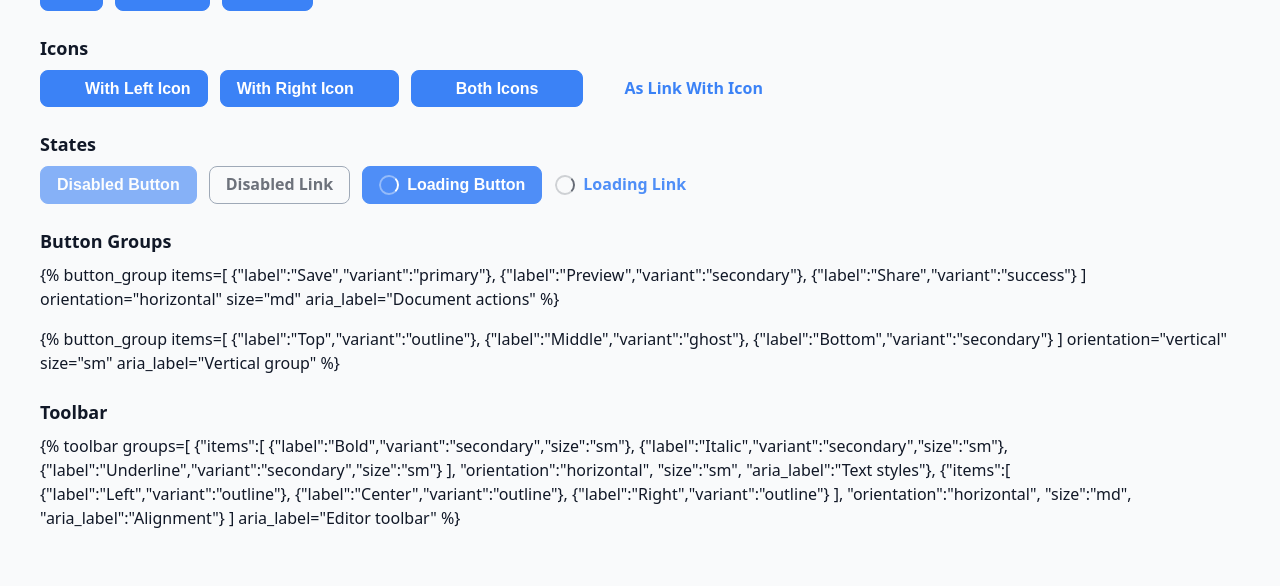
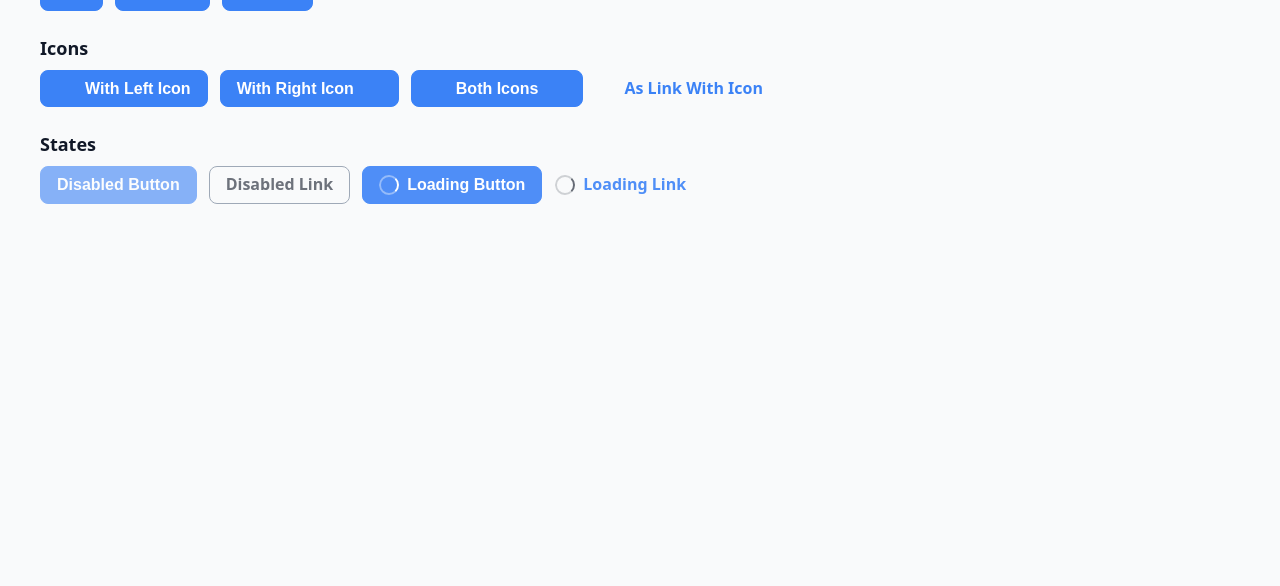
Before and after one commit to kavia-common/hello-world-application-4298-4308, a Django app: template django_backend/api/templates/home.html in a window 1280 px wide. Shown: the part 321-907 px from the top of the page. After the commit the page ends 525 px from the top, so only its background shows below. Run offline with Django 3.2, Linux system fonts and the light colour scheme; the template is opened without the code that fills it, so the values that code supplies are empty.

Commit message:
Checkpoint 5 - cg2817c637

```diff
--- a/django_backend/api/templates/base.html
+++ b/django_backend/api/templates/base.html
@@ -6,7 +6,6 @@
   <title>Hello World</title>
   <meta name="viewport" content="width=device-width, initial-scale=1" />
   <link rel="stylesheet" href="{% static 'css/components/button.css' %}" />
-  <link rel="stylesheet" href="{% static 'css/components/button-group.css' %}" />
   <style>
     body {
       background: #f9fafb;
--- a/django_backend/api/templates/home.html
+++ b/django_backend/api/templates/home.html
@@ -38,53 +38,4 @@
   {% button "Loading Link" href="#" loading=True variant="link" %}
 </div>
 
-<h2>Button Groups</h2>
-<div class="demo-row">
-  {# 1) Horizontal button group with mixed variants #}
-  {% button_group
-      items=[
-        {"label":"Save","variant":"primary"},
-        {"label":"Preview","variant":"secondary"},
-        {"label":"Share","variant":"success"}
-      ]
-      orientation="horizontal"
-      size="md"
-      aria_label="Document actions"
-  %}
-</div>
-
-<div class="demo-row">
-  {# 2) Vertical button group #}
-  {% button_group
-      items=[
-        {"label":"Top","variant":"outline"},
-        {"label":"Middle","variant":"ghost"},
-        {"label":"Bottom","variant":"secondary"}
-      ]
-      orientation="vertical"
-      size="sm"
-      aria_label="Vertical group"
-  %}
-</div>
-
-<h2>Toolbar</h2>
-<div class="demo-row">
-  {# 3) Toolbar with two groups #}
-  {% toolbar
-     groups=[
-       {"items":[
-          {"label":"Bold","variant":"secondary","size":"sm"},
-          {"label":"Italic","variant":"secondary","size":"sm"},
-          {"label":"Underline","variant":"secondary","size":"sm"}
-        ], "orientation":"horizontal", "size":"sm", "aria_label":"Text styles"},
-       {"items":[
-          {"label":"Left","variant":"outline"},
-          {"label":"Center","variant":"outline"},
-          {"label":"Right","variant":"outline"}
-        ], "orientation":"horizontal", "size":"md", "aria_label":"Alignment"}
-     ]
-     aria_label="Editor toolbar"
-  %}
-</div>
-
 {% endblock %}
```
Also changed, not shown: .knowledge/.knowledge.json, .knowledge/README.md.json, .knowledge/django_backend_api___init__.py.json, .knowledge/django_backend_api_static_css_components_button.css.json, .knowledge/django_backend_api_templates_base.html.json, .knowledge/django_backend_api_templates_components_button.html.json, .knowledge/django_backend_api_templates_home.html.json, .knowledge/django_backend_api_templatetags___init__.py.json, .knowledge/django_backend_api_templatetags_ui_buttons.py.json.
